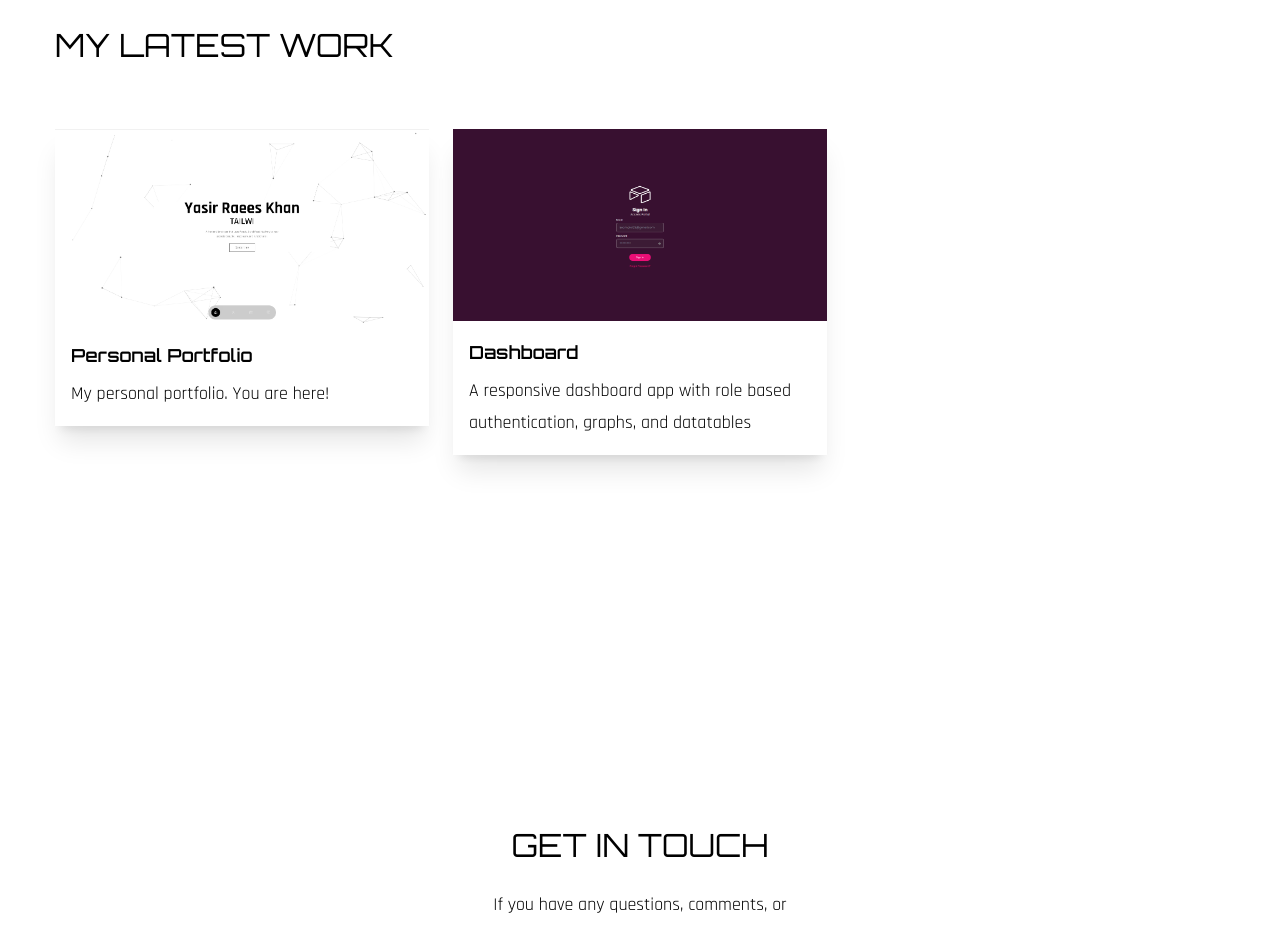
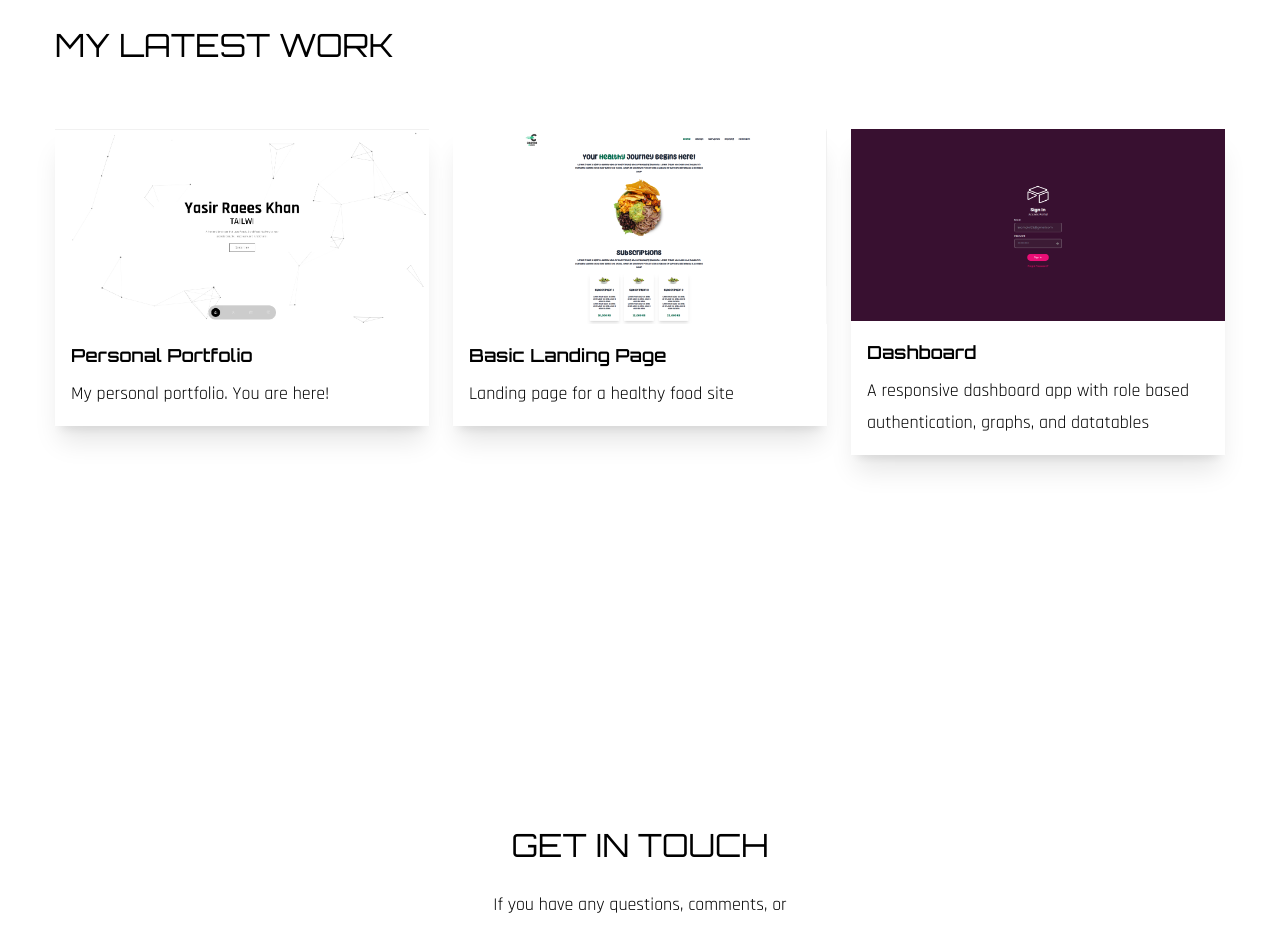
Before and after one commit to Ykhadow/Portfolio, a React (Create React App) app: page / in a window 1280 px wide. Shown: the part 1760-2686 px from the top of the page. Built offline with nearby package versions, Linux system fonts and the light colour scheme; a web font is replaced by a local one.

Commit message:
landing page added

```diff
--- a/src/components/Banner.js
+++ b/src/components/Banner.js
@@ -9,7 +9,7 @@ import { Link } from "react-scroll";
 const Banner = (props) => {
   return (
     <div className="section" id="home">
-      <div className="container mx-auto bg-white z-10">
+      <div className="container mx-auto bg-white z-10 ">
         <div>
           <div className="flex-1  text-center font-secondary ">
             <motion.h1
--- a/src/components/Work.js
+++ b/src/components/Work.js
@@ -4,6 +4,7 @@ import { fadeIn } from "../variants";
 
 import img1 from "../assets/portfolio.png";
 import img2 from "../assets/portal.png";
+import img3 from "../assets/landingPage.png";
 import Card from "./Card";
 
 const Work = () => {
@@ -32,12 +33,18 @@ const Work = () => {
             link={"https://github.com/Ykhadow/Portfolio"}
           />
           <Card
+            image={img3}
+            heading={"Basic Landing Page"}
+            description={"Landing page for a healthy food site"}
+            link={"https://vege-landing-page-301u5anj5-ykhadow.vercel.app/"}
+          />
+          <Card
             image={img2}
             heading={"Dashboard"}
             description={
               "A responsive dashboard app with role based authentication, graphs, and datatables"
             }
-            link={"https://github.com/Ykhadow/Portal-1"}
+            link={"https://portal-1-lbbz9w8d1-ykhadow.vercel.app/"}
           />
         </div>
       </div>
```
Also changed, not shown: src/assets/landingPage.png (added).
